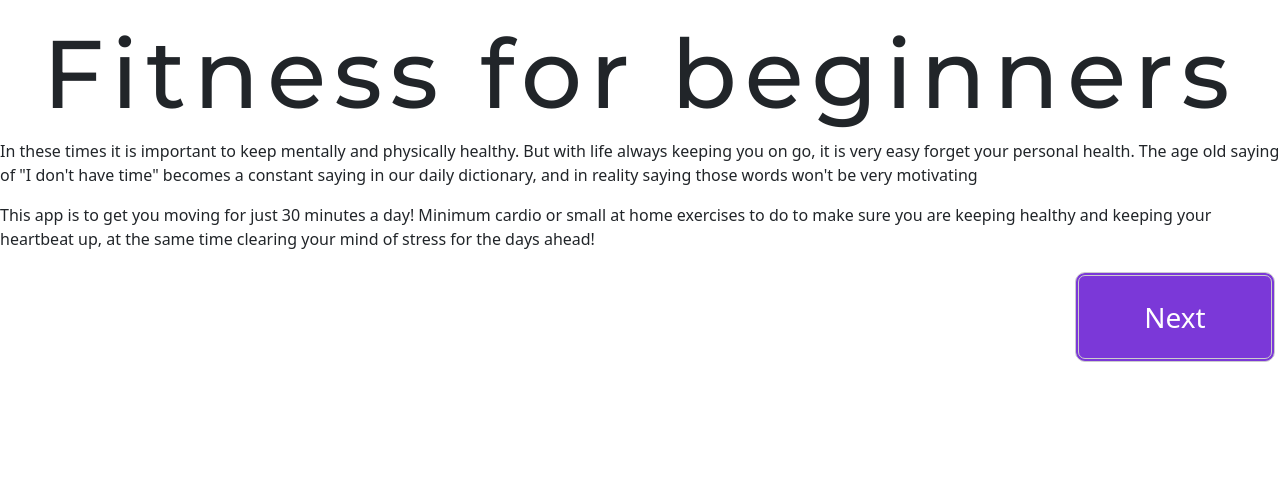
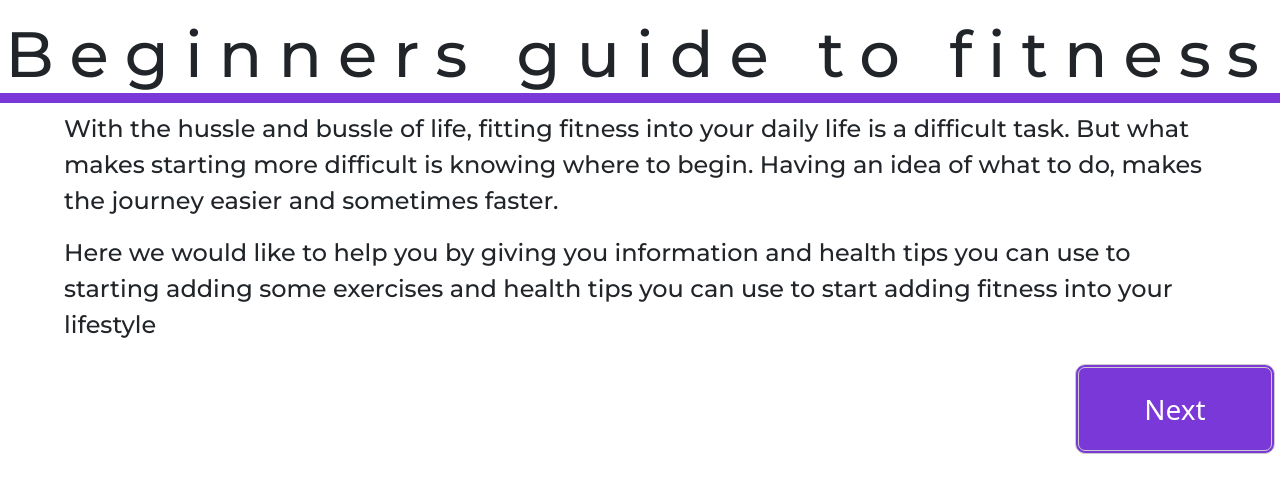
Before and after one commit to calvinalee2006/Beginners-guide-to-fitness, a React (Create React App) app: page / in a window 1280 px wide. Shown: the top 492 px of the page. Built offline with nearby package versions, Linux system fonts and the light colour scheme.

Commit message:
changed some things

```diff
--- a/src/components/IntroductionPage/introduction.js
+++ b/src/components/IntroductionPage/introduction.js
@@ -5,16 +5,17 @@ import 'bootstrap/dist/css/bootstrap.min.css'
 export default function Introduction() {
     return (
       <>
-      <header>
-        <h1 className="introHeading">Fitness for beginners</h1>
-      </header>
-      <p>In these times it is important to keep mentally and physically healthy. But with
-        life always keeping you on go, it is very easy forget your personal health.
-        The age old saying of "I don't have time" becomes a constant saying in our daily dictionary,
-        and in reality saying those words won't be very motivating </p>
-        <p>This app is to get you moving for just 30 minutes a day! Minimum cardio or
-          small at home exercises to do to make sure you are keeping healthy and keeping your heartbeat up,
-          at the same time clearing your mind of stress for the days ahead! </p>
+        <h1 className="introHeading">Beginners guide to fitness</h1>
+        <div className = "introContainer">
+          <p>With the hussle and bussle of life, fitting fitness into your daily life is a difficult task. But what makes starting more difficult
+            is knowing where to begin. Having an idea of what to do, makes the journey easier and sometimes faster.
+          </p>
+          <p>Here we would like to help you by giving you information and health tips you can use to starting adding some exercises and health tips you can
+            use to start adding fitness into your lifestyle
+          </p>
+        </div>
+
+
           <NavLink to = '/stretching'>
             <button className="btn-right">Next</button>
             </NavLink>
--- a/src/styles.css
+++ b/src/styles.css
@@ -6,10 +6,19 @@
 
 .introHeading {
     font-family: 'Montserrat';
-    font-size: 6rem;
-    letter-spacing: .5rem;
+    font-size: 4rem;
+    letter-spacing: 1rem;
     text-align: center;
     margin-top: 1rem;
+    border-bottom: solid 10px #7b38d8;
+}
+
+.introContainer {
+    width: 90%;
+    margin: auto;
+    overflow: hidden;
+    font-family: 'Montserrat';
+    font-size: 1.5rem;
 }
 
 .stretchIntro {
@@ -92,13 +101,10 @@
     cursor: pointer;
     margin: 5px;
     -webkit-transition: all 0.5s;
-    /* add this line, chrome, safari, etc */
     -moz-transition: all 0.5s;
-    /* add this line, firefox */
     -o-transition: all 0.5s;
-    /* add this line, opera */
     transition: all 0.5s;
-    /* add this line */
+
 }
 
 .btn-right:hover {
@@ -119,13 +125,9 @@
     cursor: pointer;
     margin: 5px;
     -webkit-transition: all 0.5s;
-    /* add this line, chrome, safari, etc */
     -moz-transition: all 0.5s;
-    /* add this line, firefox */
     -o-transition: all 0.5s;
-    /* add this line, opera */
     transition: all 0.5s;
-    /* add this line */
 }
 
 .btn-left:hover {
```
Also changed, not shown: 1 other file (tests, documents, lock files or other folders).
